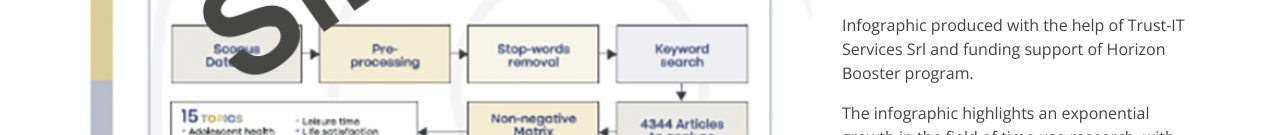
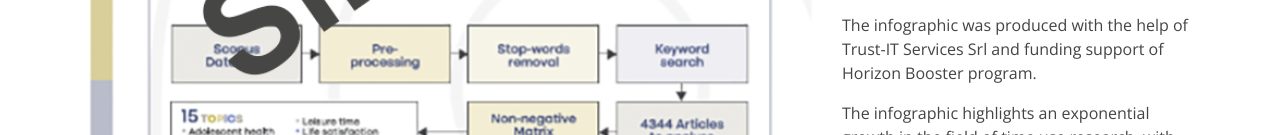
Before and after one commit to kamila-kolpashnikova-portfolio/kamila-kolpashnikova-portfolio.github.io, a plain HTML site: page ageingtimeuse.html in a window 1280 px wide. Shown: the part 724-859 px from the top of the page. Drawn offline with nearby package versions, Linux system fonts and the light colour scheme.

Commit message:
grammar fix

```diff
--- a/ageingtimeuse.html
+++ b/ageingtimeuse.html
@@ -118,7 +118,7 @@
                 The visualization serves as an informative guide for anyone keen to understand the scope
                 and range of time-use studies.
               </p>
-              <p>Infographic produced with the help of Trust-IT Services Srl and funding support of Horizon Booster program.</p>
+              <p>The infographic was produced with the help of Trust-IT Services Srl and funding support of Horizon Booster program.</p>
               <p>
               The infographic highlights an exponential growth in the field of time use research,
               with the count impressively reaching over 500+ papers by the end of 2022.
```
